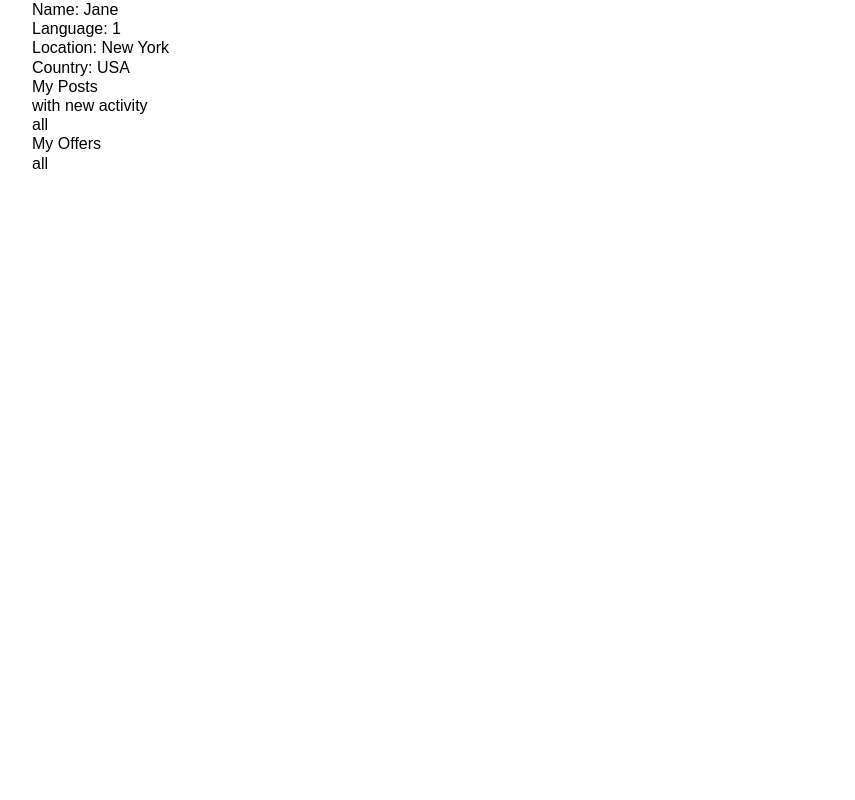
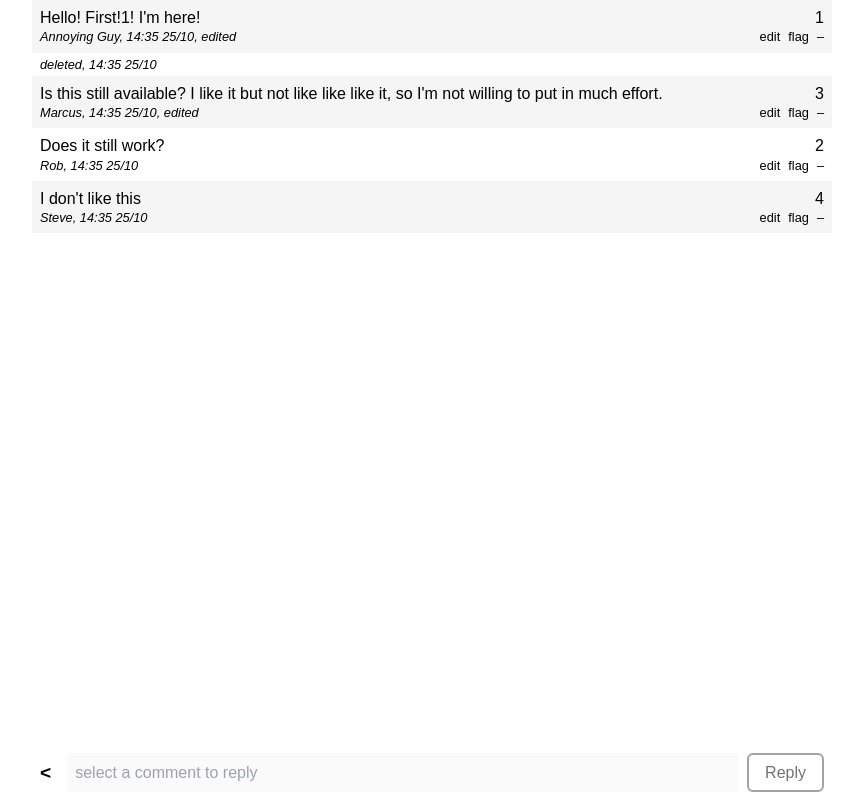
Before and after one commit to cruncha-cruncha/lobster, a React (Vite) app in the folder lobster/: page / in a window 1280 px wide. Shown: the whole page, without its empty margins (208-1063 px from the left). Built offline with nearby package versions, Linux system fonts and the light colour scheme.

Commit message:
Memoize js Comments page

```diff
--- a/lobster/src/App.jsx
+++ b/lobster/src/App.jsx
@@ -18,16 +18,16 @@ function App() {
   return (
     <div id="app">
       {/* <Post { ...usePost({ data: fakePost })} /> */}
-      {/* <Comments
+      <Comments
         {...useComments({
           fakePostData: fakeCommentPostData,
           data: fakeComments,
         })}
+      />
+      {/* <Profile { ...useProfile({ data: fakeProfile })} /> */}
+      {/* <Account
+        {...useAccount({ languages: fakeLanguages, data: fakeAccount })}
       /> */}
-      {/* <Profile { ...useProfile({ data: fakeProfile })} /> */}
-      <Account
-        {...useAccount({ languages: fakeLanguages, data: fakeAccount })}
-      />
     </div>
   );
 }
--- a/lobster/src/pages/Comments.jsx
+++ b/lobster/src/pages/Comments.jsx
@@ -1,4 +1,4 @@
-import { useState } from "react";
+import { useState, useCallback, memo } from "react";
 import { format } from "date-fns";
 
 export const useComments = ({ postData, data }) => {
@@ -9,7 +9,8 @@ export const useComments = ({ postData, data }) => {
     console.log("reply");
   };
 
-  const handleClickComment = (uuid) => {
+  const handleClickComment = useCallback(
+    (uuid) => {
       setActiveComment((prev) => {
         if (prev !== uuid) {
           return uuid;
@@ -17,7 +18,9 @@ export const useComments = ({ postData, data }) => {
           return "";
         }
       });
-  };
+    },
+    [setActiveComment],
+  );
 
   const onBack = () => {
     console.log("back");
@@ -44,7 +47,10 @@ export const Comments = (comments) => {
           <Comment
             key={data.uuid}
             {...useComment({
-              onClick: () => comments?.handleClickComment(data?.uuid),
+              onClick: useCallback(
+                () => comments?.handleClickComment(data?.uuid),
+                [comments?.handleClickComment, data?.uuid],
+              ),
               isActive: data?.uuid == comments?.activeComment,
               darkBg: i % 2 == 0,
               data,
@@ -97,53 +103,71 @@ export const Comments = (comments) => {
 };
 
 export const useComment = ({ onClick, isActive, darkBg, data }) => {
-  const onSeeEdits = (e) => {
+  const onSeeEdits = useCallback(
+    (e) => {
       if (isActive) {
         e.stopPropagation();
       }
 
       console.log("see edits for comment " + data.uuid);
-  };
+    },
+    [isActive, data.uuid],
+  );
 
-  const onRemove = (e) => {
+  const onRemove = useCallback(
+    (e) => {
       if (isActive) {
         e.stopPropagation();
       }
 
       console.log("remove comment " + data.uuid);
-  };
+    },
+    [isActive, data.uuid],
+  );
 
-  const onDeleted = (e) => {
+  const onDeleted = useCallback(
+    (e) => {
       if (isActive) {
         e.stopPropagation();
       }
 
       console.log("undelete comment " + data.uuid);
-  };
+    },
+    [isActive, data.uuid],
+  );
 
-  const onFlag = (e) => {
+  const onFlag = useCallback(
+    (e) => {
       if (isActive) {
         e.stopPropagation();
       }
 
       console.log("flag comment " + data.uuid);
-  };
+    },
+    [isActive, data.uuid],
+  );
 
-  const onEdit = (e) => {
+  const onEdit = useCallback(
+    (e) => {
       if (isActive) {
         e.stopPropagation();
       }
 
       console.log("edit comment " + data.uuid);
-  };
+    },
+    [isActive, data.uuid],
+  );
 
-  const viewCommenter = (e) => {
+  const viewCommenter = useCallback(
+    (e) => {
       if (isActive) {
         e.stopPropagation();
       }
 
       console.log("view commenter " + data.commenter.id);
-  };
+    },
+    [isActive, data.commenter.id],
+  );
 
   return {
     data,
@@ -159,7 +183,7 @@ export const useComment = ({ onClick, isActive, darkBg, data }) => {
   };
 };
 
-export const Comment = (comment) => {
+export const Comment = memo((comment) => {
   if (comment?.data?.deleted) {
     return (
       <div
@@ -243,33 +267,48 @@ export const Comment = (comment) => {
       </div>
     </div>
   );
-};
+});
 
 export const useReply = ({ data }) => {
-  const onSeeEdits = (e) => {
+  const onSeeEdits = useCallback(
+    (e) => {
       e.stopPropagation();
       console.log("see edits for reply " + data.uuid);
-  };
+    },
+    [data.uuid],
+  );
 
-  const onRemove = (e) => {
+  const onRemove = useCallback(
+    (e) => {
       e.stopPropagation();
       console.log("remove reply " + data.uuid);
-  };
+    },
+    [data.uuid],
+  );
 
-  const onDeleted = (e) => {
+  const onDeleted = useCallback(
+    (e) => {
       e.stopPropagation();
       console.log("undelete reply " + data.uuid);
-  };
+    },
+    [data.uuid],
+  );
 
-  const onFlag = (e) => {
+  const onFlag = useCallback(
+    (e) => {
       e.stopPropagation();
       console.log("flag reply " + data.uuid);
-  };
+    },
+    [data.uuid],
+  );
 
-  const onEdit = (e) => {
+  const onEdit = useCallback(
+    (e) => {
       e.stopPropagation();
       console.log("edit reply " + data.uuid);
-  };
+    },
+    [data.uuid],
+  );
 
   return {
     data,
@@ -281,7 +320,7 @@ export const useReply = ({ data }) => {
   };
 };
 
-export const Reply = (reply) => {
+export const Reply = memo((reply) => {
   if (reply?.data?.deleted) {
     return (
       <div
@@ -336,7 +375,7 @@ export const Reply = (reply) => {
       </div>
     </div>
   );
-};
+});
 
 export const fakePostData = {
   uuid: "63856492738",
```
Lines whose indentation alone changed are shown as unchanged.
